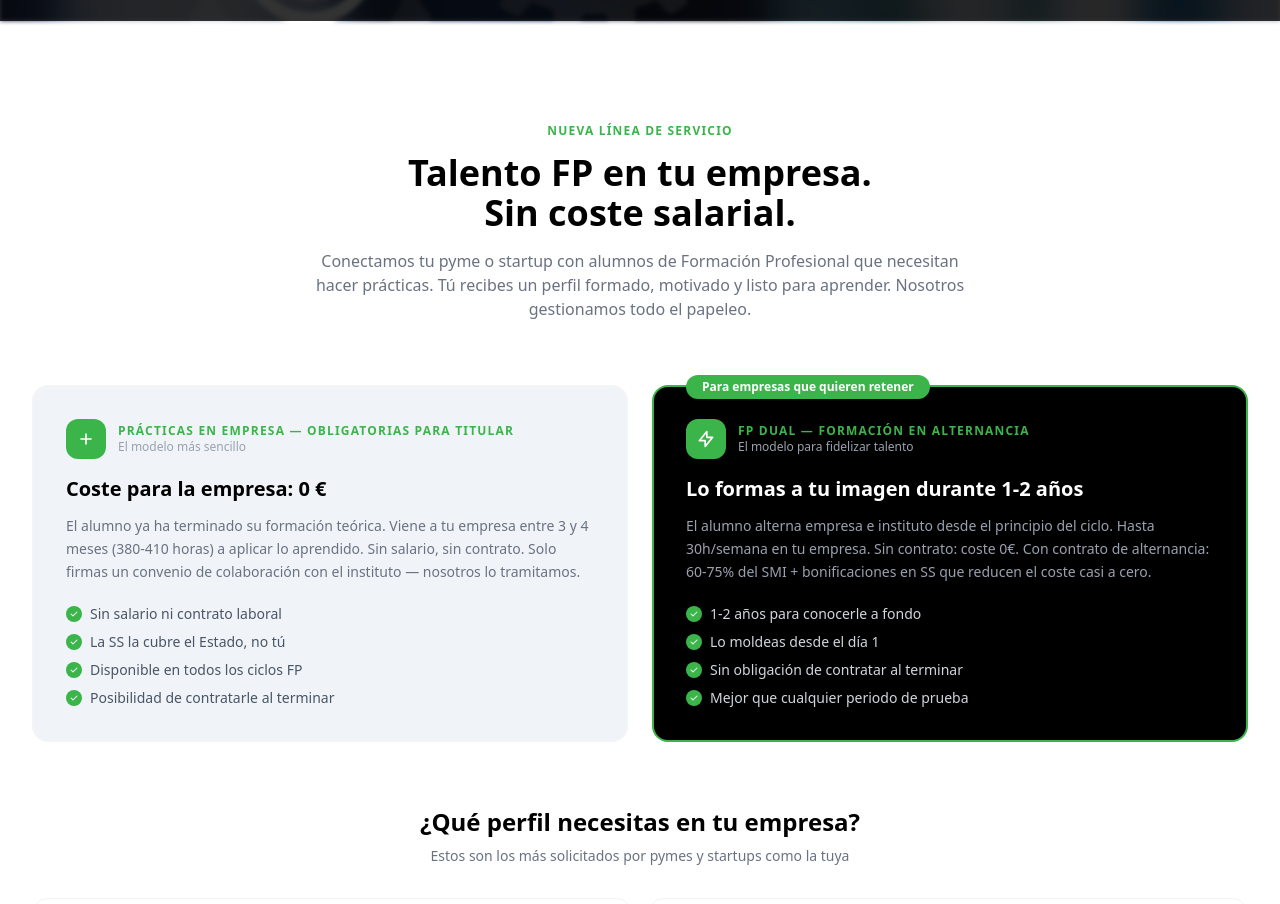
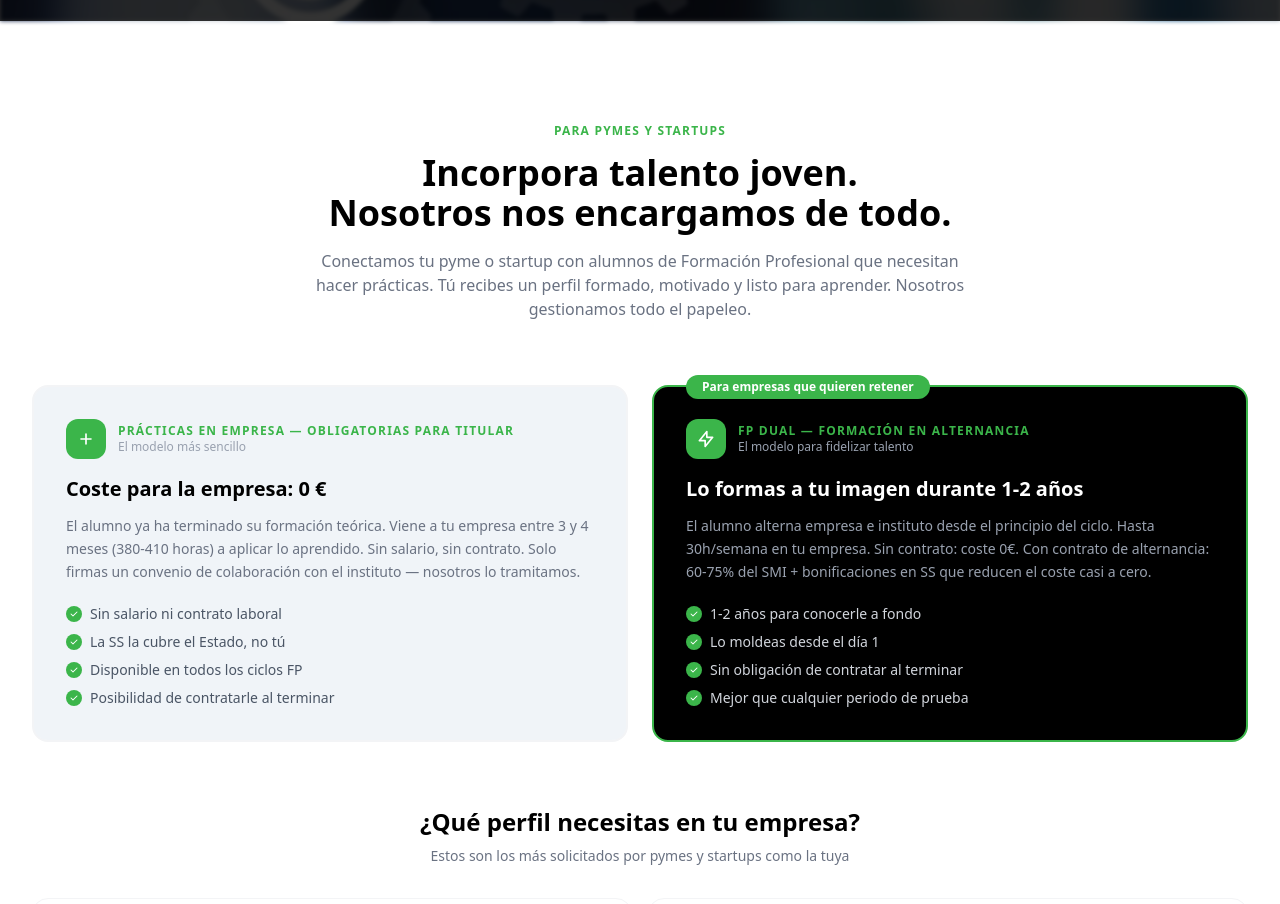
Before and after one commit to Job2Jump/job2jump-web, a Next.js app: page /empresas in a window 1280 px wide. Shown: the part 920-1824 px from the top of the page. Built offline with nearby package versions, Linux system fonts and the light colour scheme.

Commit message:
Empresas: nuevo título sección FP más directo y comercial
Co-Authored-By: Claude Sonnet 4.6 <noreply@anthropic.com>

```diff
--- a/app/empresas/page.js
+++ b/app/empresas/page.js
@@ -81,8 +81,8 @@ export default function Empresas() {
       <section className="py-24 bg-white">
         <div className="max-w-7xl mx-auto px-8">
           <div className="text-center mb-16">
-            <span className="text-[#3BB54A] font-semibold uppercase tracking-widest text-xs">Nueva línea de servicio</span>
-            <h2 className="text-4xl font-bold text-[#000000] mt-3">Talento FP en tu empresa.<br />Sin coste salarial.</h2>
+            <span className="text-[#3BB54A] font-semibold uppercase tracking-widest text-xs">Para pymes y startups</span>
+            <h2 className="text-4xl font-bold text-[#000000] mt-3">Incorpora talento joven.<br />Nosotros nos encargamos de todo.</h2>
             <p className="text-gray-500 mt-4 max-w-2xl mx-auto">
               Conectamos tu pyme o startup con alumnos de Formación Profesional que necesitan hacer prácticas. Tú recibes un perfil formado, motivado y listo para aprender. Nosotros gestionamos todo el papeleo.
             </p>
```
